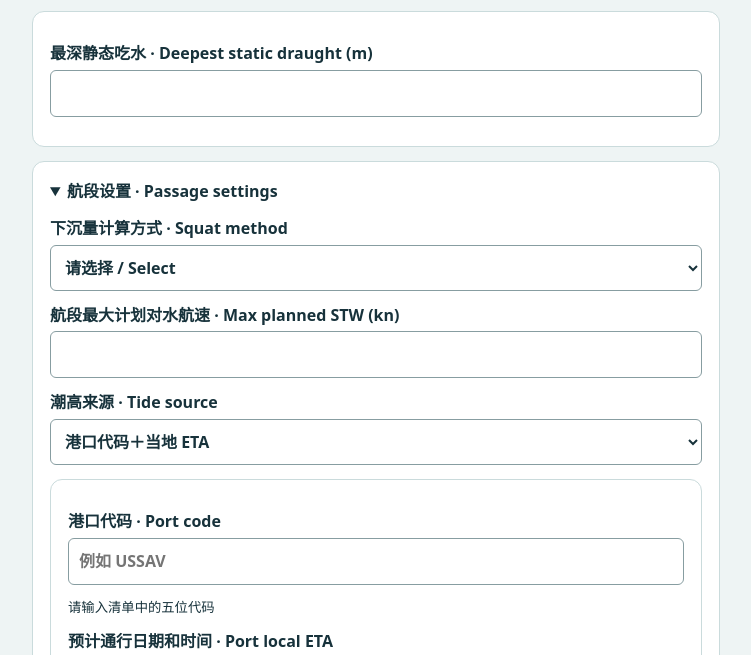
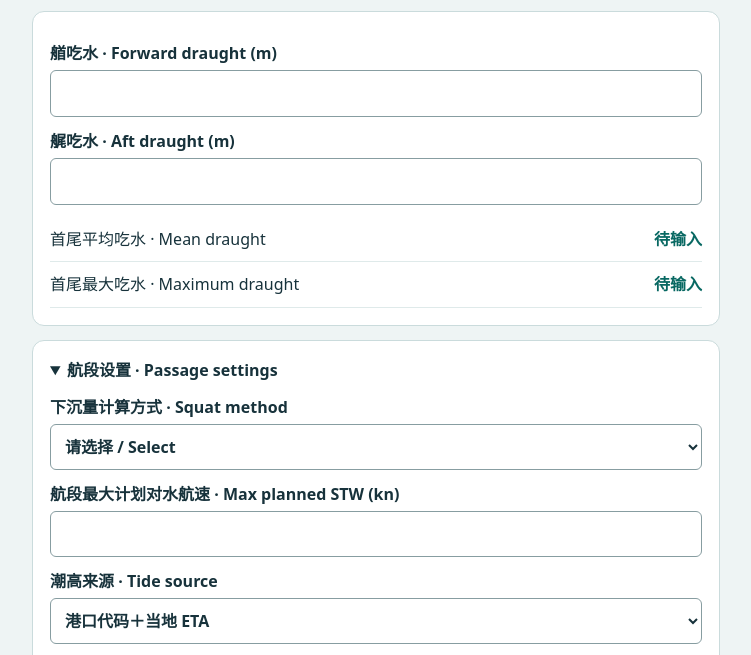
Before and after one commit to lianguslgb-leon/maritime-tools, a plain HTML site: page ECDIS-Calculator 04.html in a window 1280 px wide. Shown: the part 121-776 px from the top of the page, without its empty margins (264-1015 px from the left). Drawn offline with Linux system fonts and the light colour scheme.

Commit message:
Add files via upload

```diff
--- a/ECDIS-Calculator 04.html
+++ b/ECDIS-Calculator 04.html
@@ -2,9 +2,12 @@
 <style>
 *{box-sizing:border-box}body{margin:0;background:#eef4f4;color:#17323b;font:16px/1.55 system-ui,sans-serif}main{max-width:720px;margin:auto;padding:24px 16px}header{border-top:5px solid #148581}h1{margin:14px 0 0;font-size:1.8rem}p{margin:6px 0 14px}section,details{margin:14px 0;background:white;border:1px solid #cadbdc;border-radius:12px;padding:17px}label{display:block;margin:12px 0;font-weight:600}input,select,button{display:block;width:100%;margin-top:4px;padding:10px;border:1px solid #879da1;border-radius:6px;font:inherit;background:white;color:inherit}button{background:#086862;color:white;cursor:pointer}summary{cursor:pointer;font-weight:700}.row{display:flex;align-items:center;justify-content:space-between;gap:8px;border-bottom:1px solid #dfeaea;padding:10px 0}.row:last-child{border:0}output{font-variant-numeric:tabular-nums;color:#086862;font-weight:700}small{display:block;font-weight:400}#note{font-size:.93rem}[hidden]{display:none}
 </style><main><header><h1>ECDIS 水深设置计算器</h1><p>OOCL MAGNOLIA · Safety parameters</p></header>
-<section><label>最深静态吃水 · Deepest static draught (m)<input id="draft" type="number" min="0" step="any" inputmode="decimal"></label></section>
+<section><label>艏吃水 · Forward draught (m)<input id="forward" type="number" min="0" step="any" inputmode="decimal"></label>
+<label>艉吃水 · Aft draught (m)<input id="aft" type="number" min="0" step="any" inputmode="decimal"></label>
+<div class="row"><span>首尾平均吃水 · Mean draught</span><output id="mean"></output></div>
+<div class="row"><span>首尾最大吃水 · Maximum draught</span><output id="maximum"></output></div><small id="trimHint"></small></section>
 <details id="settings" open><summary>航段设置 · Passage settings</summary>
-<label>下沉量计算方式 · Squat method<select id="mode"><option value="">请选择 / Select</option><option value="open">平吃水，开阔水域 / Even keel, open water</option><option value="confined">平吃水，受限水域 / Even keel, confined water</option><option value="manual">按本船计算表输入 / Enter verified squat</option></select></label>
+<label id="modeLabel">下沉量计算方式 · Squat method<select id="mode"><option value="">请选择 / Select</option><option value="open">平吃水，开阔水域 / Even keel, open water</option><option value="confined">平吃水，受限水域 / Even keel, confined water</option><option value="manual">按本船计算表输入 / Enter verified squat</option></select></label>
 <label id="speedLabel">航段最大计划对水航速 · Max planned STW (kn)<input id="speed" type="number" min="6" max="24" step="any"></label>
 <label id="manualLabel" hidden>该吃水对应的最大下沉量 · Verified max squat (m)<input id="manual" type="number" min="0" step="any"></label>
 <label>潮高来源 · Tide source<select id="source"><option value="port" selected>港口代码＋当地 ETA</option><option value="manual">手动输入 / Manual</option><option value="noaa">在线预报 / NOAA predictions</option></select></label>
@@ -31,7 +34,7 @@
 <div class="row"><span>安全水深<small>Safety Depth</small></span><output id="safe"></output></div>
 <div class="row"><span>安全等深线输入值<small>Safety Contour setting</small></span><output id="contour"></output></div>
 <div class="row"><span>深水等深线<small>Deep Contour</small></span><output id="deep"></output></div></section><p id="note" role="status"></p>
-<details><summary>计算依据 · Calculation details</summary><p>按所提供的本船 Safety Parameters 表，以最深静态吃水 D 作为最大吃水。Shallow = D + Squat − Tide。Safety Depth = Shallow + CATZOC + 10% × D + Variables。Safety Contour 输入同值。Deep = 4 × D。</p><p>自动模式仅用于平吃水，平均吃水等于 D。本船表覆盖 9 至 16.5 m、6 至 24 kn。按表底公式计算，开阔水域 Squat = Cb × STW² / 100，受限水域除以 50。非表列吃水对相邻 Cb 作线性插值，Squat 保留两位小数后代入。其他工况可输入本船核定的 Squat。</p><p>结果供复核，显示至 0.01 m；设备输入精度和取整按本船程序执行。若 ENC 缺少输入值对应的安全等深线，核对下一条更深的可用线。更换航段、时间窗或水域时重新确认设置。</p></details></main>
+<details><summary>计算依据 · Calculation details</summary><p>按所提供的本船 Safety Parameters 表，平均吃水取艏艉吃水算术平均。D 取艏、艉较大值；若本船有更深的中部吃水，请按船上核定值另行复核。Shallow = D + Squat − Tide。Safety Depth = Shallow + CATZOC + 10% × D + Variables。Safety Contour 输入同值。Deep = 4 × D。</p><p>自动模式仅用于平吃水，平均吃水等于 D。本船表覆盖 9 至 16.5 m、6 至 24 kn。按表底公式计算，开阔水域 Squat = Cb × STW² / 100，受限水域除以 50。非表列吃水对相邻 Cb 作线性插值，Squat 保留两位小数后代入。其他工况可输入本船核定的 Squat。</p><p>结果供复核，显示至 0.01 m；设备输入精度和取整按本船程序执行。若 ENC 缺少输入值对应的安全等深线，核对下一条更深的可用线。更换航段、时间窗或水域时重新确认设置。</p></details></main>
 <script>
 const el=id=>document.getElementById(id);
 const fields=['mode','speed','zoc','extra'];
@@ -46,15 +49,23 @@ function autoSquat(d,v,mode){
 }
 function show(id,value){el(id).textContent=value===null?'待输入':value<=0?'请复核':value.toFixed(2)+' m'}
 function update(){
- const d=number('draft'),mode=el('mode').value,manual=mode==='manual';
+ const forward=number('forward'),aft=number('aft');
+ const valid=forward>0 && aft>0;
+ const mean=valid?(forward+aft)/2:null;
+ const d=valid?Math.max(forward,aft):null;
+ const trimmed=valid && forward!==aft;
+ const mode=el('mode').value,manual=trimmed || mode==='manual';
+ el('modeLabel').hidden=trimmed;
+ for(const [id,value] of [['mean',mean],['maximum',d]]) el(id).textContent=value===null?'待输入':Number(value.toFixed(4))+' m';
+ el('trimHint').textContent=trimmed?'存在纵倾，本船平吃水下沉量表不适用。请填核定下沉量。':'';
  el('manualLabel').hidden=!manual;el('speedLabel').hidden=manual;
- const valid=d!==null&&d>0;
- const squat=!valid||!mode?null:manual?number('manual'):autoSquat(d,number('speed'),mode);
+
+ const squat=!valid||(!manual&&!mode)?null:manual?number('manual'):autoSquat(mean,number('speed'),mode);
  const tide=number('tide'),z=number('zoc'),e=number('extra');
  const shallow=squat!==null&&squat>=0&&tide!==null?d+squat-tide:null;
  const safe=shallow!==null&&z!==null&&z>=0&&e!==null&&e>=0?shallow+.1*d+z+e:null;
  show('deep',valid?4*d:null);show('shallow',shallow);show('safe',safe);show('contour',safe);
- el('note').textContent=!valid?'请输入正值吃水。':!mode?'请选择下沉量计算方式。':squat===null||squat<0?(manual?'请填写此吃水对应的核定 Squat。':'自动计算范围：平吃水 9 至 16.5 m，对水航速 6 至 24 kn。'):('Squat '+squat.toFixed(2)+' m。'+(safe===null?' 请补全潮高和非负余量。':''));
+ el('note').textContent=!valid?'请填全艏、艉吃水，两项均须大于零。':!manual&&!mode?'请选择下沉量计算方式。':squat===null||squat<0?(manual?'请填写此吃水对应的核定 Squat。':'自动计算范围：平吃水 9 至 16.5 m，对水航速 6 至 24 kn。'):('Squat '+squat.toFixed(2)+' m。'+(safe===null?' 请补全潮高和非负余量。':''));
 }
 
 const tideFields = ['source','station','stationId','start','end','datumOk'];
@@ -217,7 +228,7 @@ el('apply').onclick=()=>{if(el('source').value==='port'&&Number.isFinite(pending
 portChanged();
 
 try{const p=JSON.parse(localStorage.getItem(key));if(p){for(const f of fields)el(f).value=p[f]??'';el('status').textContent='已读取上次设置，请确认仍适用。'}}catch{}
-document.addEventListener('input',event=>{if(event.target.id==='draft'||event.target.id==='mode')el('manual').value='';if(fields.includes(event.target.id))el('status').textContent='设置已修改，尚未保存。';update()});
+document.addEventListener('input',event=>{if(['forward','aft','mode'].includes(event.target.id))el('manual').value='';if(fields.includes(event.target.id))el('status').textContent='设置已修改，尚未保存。';update()});
 el('save').onclick=()=>{try{localStorage.setItem(key,JSON.stringify(Object.fromEntries(fields.map(f=>[f,el(f).value]))));el('status').textContent='航段设置已保存。手动 Squat 随吃水重新确认。'}catch{el('status').textContent='浏览器未允许保存。本次计算仍可使用。'}};
 update();
 </script></html>
```
